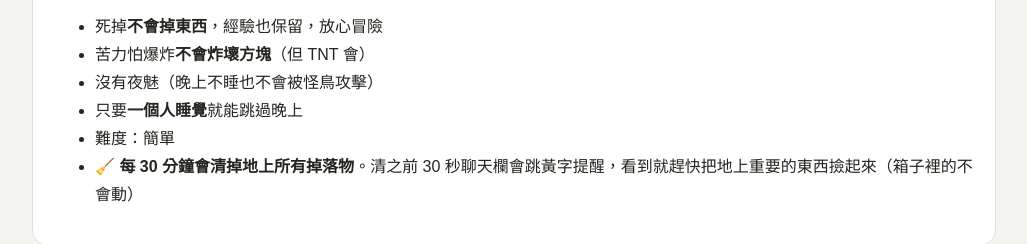
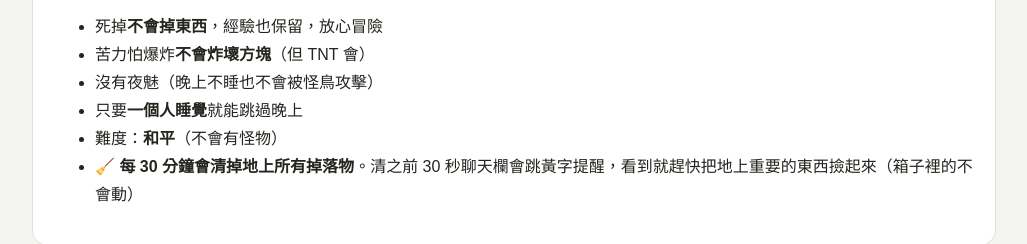
Before and after one commit to yoyoman0730/yuyu-mc-guide, a plain HTML site: page index.html in a window 1280 px wide. Shown: the part 1303-1547 px from the top of the page, without its empty margins (126-1153 px from the left). Drawn offline with Linux system fonts and the light colour scheme.

Commit message:
Difficulty peaceful

```diff
--- a/index.html
+++ b/index.html
@@ -131,7 +131,7 @@ table{width:100%;border-collapse:collapse}td{padding:8px 6px;border-top:1px soli
 <tr><td><kbd>F3</kbd>＋<kbd>T</kbd></td><td>重新載入材質包（翻譯怪怪的時候可以試）</td></tr>
 </table>
 <h3>伺服器規則</h3>
-<ul><li>死掉<b>不會掉東西</b>，經驗也保留，放心冒險</li><li>苦力怕爆炸<b>不會炸壞方塊</b>（但 TNT 會）</li><li>沒有夜魅（晚上不睡也不會被怪鳥攻擊）</li><li>只要<b>一個人睡覺</b>就能跳過晚上</li><li>難度：簡單</li><li>🧹 <b>每 30 分鐘會清掉地上所有掉落物</b>。清之前 30 秒聊天欄會跳黃字提醒，看到就趕快把地上重要的東西撿起來（箱子裡的不會動）</li></ul>
+<ul><li>死掉<b>不會掉東西</b>，經驗也保留，放心冒險</li><li>苦力怕爆炸<b>不會炸壞方塊</b>（但 TNT 會）</li><li>沒有夜魅（晚上不睡也不會被怪鳥攻擊）</li><li>只要<b>一個人睡覺</b>就能跳過晚上</li><li>難度：<b>和平</b>（不會有怪物）</li><li>🧹 <b>每 30 分鐘會清掉地上所有掉落物</b>。清之前 30 秒聊天欄會跳黃字提醒，看到就趕快把地上重要的東西撿起來（箱子裡的不會動）</li></ul>
 </section><section id="basic"><h2>🖱️ 基本操作</h2>
 <p class="lead">這章是 Minecraft 本身的操作，模組的東西都會用到，已經會的可以跳過。</p>
 <h3>滑鼠</h3>
```
